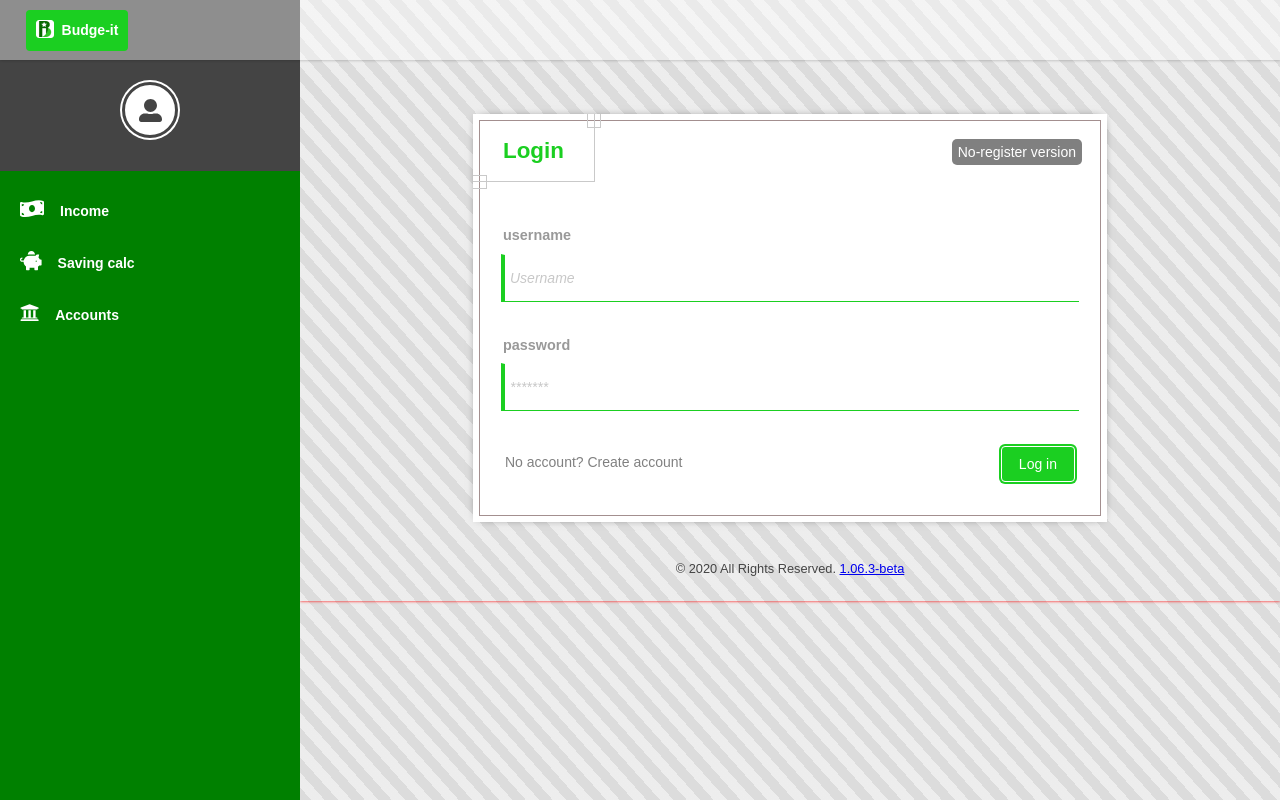
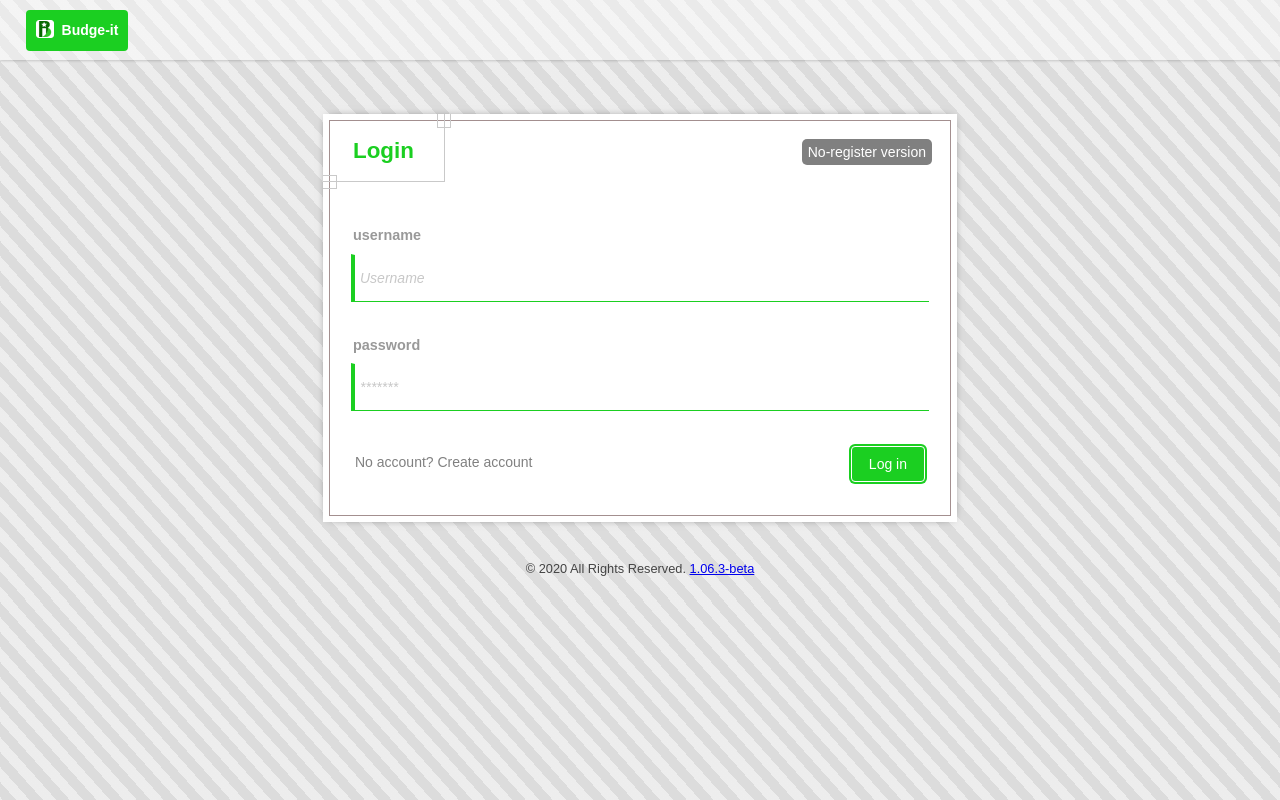
Before and after one commit to Obsidian86/budgeit, a React (Create React App) app: page / in a window 1280 px wide. Built offline with nearby package versions, Linux system fonts and the light colour scheme.

Commit message:
sidebar logic

```diff
--- a/src/App.js
+++ b/src/App.js
@@ -62,14 +62,16 @@
     : <LoginScreen />
 
 
-  const s = appStyles(sideBarOpen)
+  let isOpen = p.isMobile ? sideBarOpen : true;
+  if(!isLoggedIn) isOpen = false
+  const s = appStyles(isOpen, p.isMobile)
 
-  const navProps = {Link, sideBarOpen, step, updateSideBarOpen}
+  const navProps = {Link, sideBarOpen, step, isMobile: p.isMobile, updateSideBarOpen}
   return (
     <div className='App container'>
         <Router>
           <div style={s.mainWrapper}>
-              {sideBarOpen && <SideNav style={s.sideBar} {...navProps} getLink={p.getLink} user={p.profile} />}
+              {isOpen && <SideNav style={s.sideBar} {...navProps} getLink={p.getLink} user={p.profile} />}
               <TopBar updateView={p.updateView} isLoggedIn={isLoggedIn} {...navProps} />
             <div style={s.mainContent}>
               <div className='row'>
--- a/src/appStyles.js
+++ b/src/appStyles.js
@@ -1,21 +1,23 @@
-const appStyles = sideBarOpen => ({
+const appStyles = (isOpen, isMobile)=>
+  {
+    return ({
         sideBar: {
           backgroundColor: 'green',
           position: 'fixed',
-      display: sideBarOpen ? 'block' : 'none',
-      width: sideBarOpen ? '300px' : "0",
+          display: isOpen ? 'block' : 'none',
+          width: isOpen ? '300px' : "0",
           height: '100%',
-      minHeight: '100vh'
+          minHeight: '100vh',
+          zIndex: '3'
         },
         mainContent: {
-      boxShadow: '0 0 3px red',
-      width: sideBarOpen ? 'calc(100% - 300px)' : '100%',
-      marginLeft: sideBarOpen ? '300px' : "0"
+          width: isOpen && !isMobile ? 'calc(100% - 300px)' : '100%',
+          marginLeft: isOpen && !isMobile ? '300px' : "0"
         },
         mainWrapper: {
           display: 'flex',
           height: '100%'
         }
       })
-
+  }
 export default appStyles
--- a/src/modules/components/SideNav.js
+++ b/src/modules/components/SideNav.js
@@ -6,8 +6,23 @@
 import { FontAwesomeIcon } from "@fortawesome/react-fontawesome";
 import { faUserAlt } from "@fortawesome/free-solid-svg-icons";
 
-const SideNav = ({style, Link, step, getLink, user}) => {
+const SideNav = ({style, Link, step, getLink, user, isMobile, updateSideBarOpen}) => {
+    const darkCover = <div
+        style={{
+            width: '100%',
+            height: "100vh",
+            position: 'absolute',
+            top: '0',
+            left: '0',
+            backgroundColor: '#000',
+            opacity: '.5',
+            zIndex: "2",
+        }}
+        onClick={()=> updateSideBarOpen(false)}
+    />
     return(
+        <>
+        {isMobile && darkCover}
         <div style={style}>
             <StyledNav>
                 <div className='user'>
@@ -18,18 +33,20 @@
                 </div>
                 <span className='links-container'>
                     {Links.map(link => step >= link.step ?
-                    <Link to={getLink(link.to)} key={link.text} >
+                    <Link to={getLink(link.to)} key={link.text} onClick={()=> updateSideBarOpen(false)}>
                         {link.icon ? <span>{link.icon}</span> : null}
                         {link.text}
                     </Link> : null)}
                 </span>
             </StyledNav>
         </div>
+        </>
     )
 }
 
 const StyledNav = styled.nav`
     font-weight: bold;
+    font-size: 1.05rem;
     & .user{
         padding-top: 82px;
         padding-bottom: 18px;
@@ -56,17 +73,21 @@
         color: #fff;
         display: block;
         text-decoration: none;
-        padding: 15px 20px;
+        padding: 18px 20px;
         text-align: left;
         span{
             font-size: 1.2rem;
-            margin-right: 16px;
+            margin-right: 21px;
+            margin-left: 1px;
         }
         &:hover{
             background-color: ${theme.green};
             span{
-                margin-right: 28px;
+                margin-right: 38px;
             }
+        }
+        &.active{
+            background-color: darkgreen;
         }
     }
 `
--- a/src/modules/interface/ContentBox.js
+++ b/src/modules/interface/ContentBox.js
@@ -2,7 +2,7 @@
 import ModuleTitle from './ModuleTitle'
 import MainContext from '../../providers/MainContext'
 
-const ContentBox = ({ children, title, exClass = '', itemId, exStyles = {}, hideShrink }) => {
+const ContentBox = ({ children, title, exClass = '', itemId, exStyles = {}, hideShrink = true }) => {
   const [isOpen, updateIsOpen] = useState(true)
   const p = useContext(MainContext)
 
--- a/src/providers/MainProvider.js
+++ b/src/providers/MainProvider.js
@@ -17,6 +17,11 @@
   }
 
   // initialize data
+  checkIfMobile = () => {
+    const isMobile = window.innerWidth < 1000
+    this.setState({isMobile})
+  }
+
   componentDidMount = async () => {
     if(!this.state.profile){
       const localUser = localStorage.getItem('user') ? localStorage.getItem('user') : null
@@ -26,6 +31,11 @@
       })
     }
     if(this.state.globalLoad) this.setState({globalLoad: false})
+    window.addEventListener('resize', this.checkIfMobile)
+    this.checkIfMobile()
+  }
+  componentWillUnmount = () =>{
+    window.removeEventListener('resize', this.checkIfMobile)
   }
   saveState = newState => this.setState(newState)
 
--- a/src/providers/data/defaultState.js
+++ b/src/providers/data/defaultState.js
@@ -20,7 +20,8 @@
     incomeSources: [],
     snapshots: [],
     selectedAccount: null,
-    lastView: null
+    lastView: null,
+    isMobile: false
 }
 
 export default defaultState
```
Lines whose indentation alone changed are shown as unchanged.
